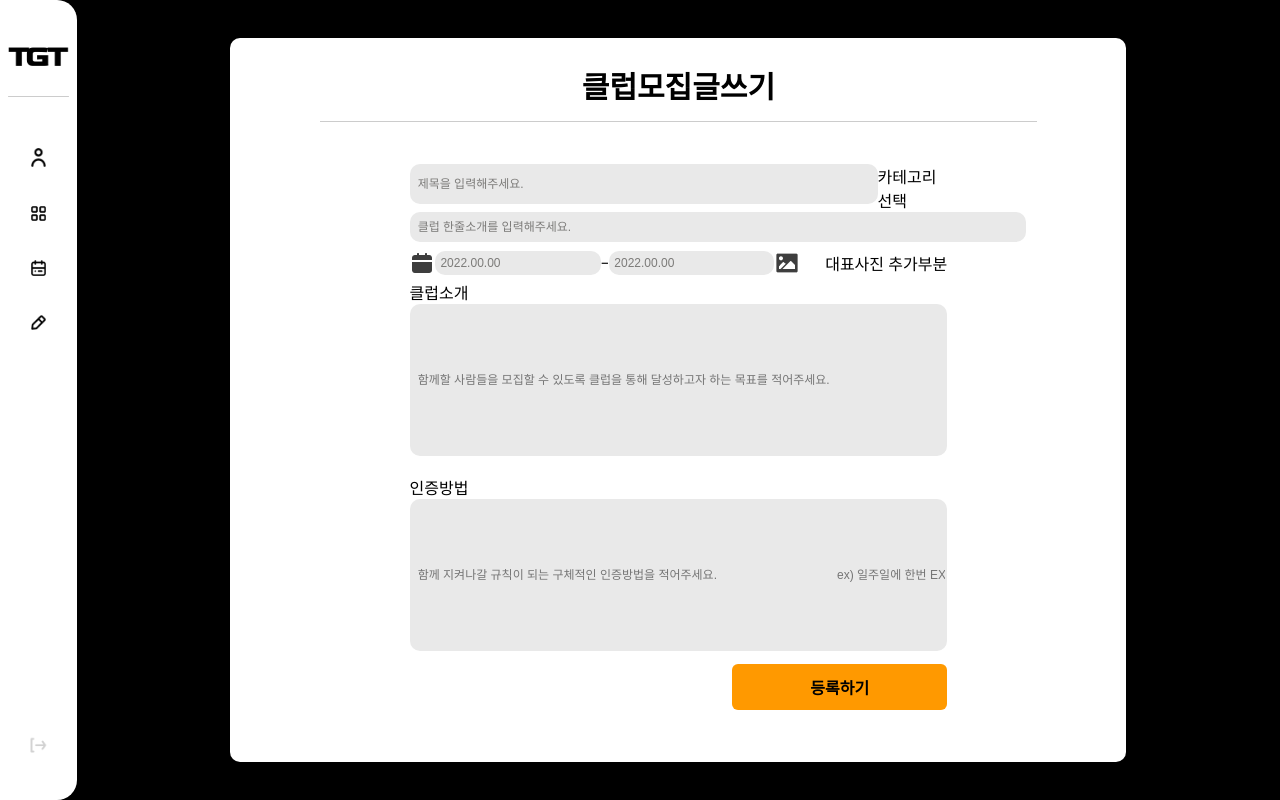
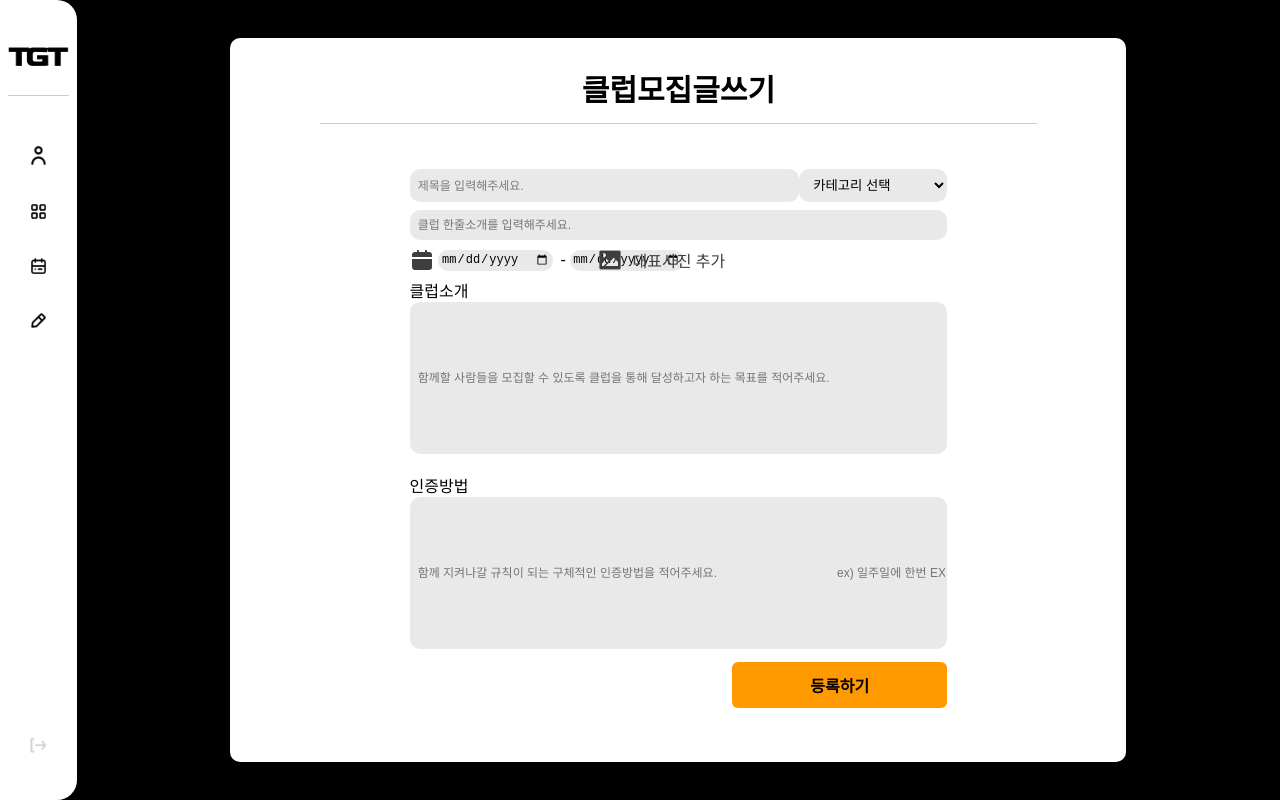
Before and after one commit to assayw119/TGT_front, a React (Create React App) app in the folder frontend/: page /Writepage in a window 1280 px wide. Built offline with nearby package versions, Linux system fonts and the light colour scheme; a web font is replaced by a local one.

Commit message:
[Feat] post page 사진 첨부, 카테고리

```diff
--- a/frontend/public/public.css
+++ b/frontend/public/public.css
@@ -1,5 +1,5 @@
 @font-face {
-  font-family: 'DM Sans';
+  font-family: 'DMSans';
   src: url('./font/gmarket_medium.TTF');
 }
 
@@ -8,7 +8,7 @@ body {
   margin: 0;
   background-color: black;
   height: 100%;
-  font-family: 'DM Sans', sans-serif;
+  font-family: 'DMSans', sans-serif;
 }
 
 #root {
--- a/frontend/src/routes/Writepage.js
+++ b/frontend/src/routes/Writepage.js
@@ -1,6 +1,7 @@
 import React from 'react';
 import Navbar from '../component/Navbar';
 import '../static/css/writepage.css';
+
 
 function Writepage(props) {
   return (
@@ -18,13 +19,22 @@ function Writepage(props) {
                 placeholder="제목을 입력해주세요."
               />
 
-              <div>카테고리 선택</div>
+
+              <select className="select">
+                <option disabled selected>카테고리 선택</option>
+                <option value='0'>취미/교양</option>
+                <option value='1'>스터디</option>
+                <option value='2'>일상</option>
+                <option value='3'>운동</option>
+                <option value='4'>기타</option>
+              </select>
+
             </div>
 
             <div className="write_intro">
               <input
                 type="text"
-                className="wri_title"
+                className="wri_title_2"
                 placeholder="클럽 한줄소개를 입력해주세요."
               />
             </div>
@@ -37,22 +47,23 @@ function Writepage(props) {
                   alt=""
                 />
                 <input
-                  type="text"
+                  type="date"
                   className="wri_deadline"
-                  placeholder="2022.00.00"
                 />
 
                 <div>-</div>
 
                 <input
-                  type="text"
+                  type="date"
                   className="wri_deadline"
-                  placeholder="2022.00.00"
                 />
               </div>
 
               <img src="images/post_picture.png" className="post_icon" alt="" />
-              <div>대표사진 추가부분</div>
+              <label className="input-file-button" for="input-file">
+                대표사진 추가
+              </label>
+              <input type="file" accept="image/*" id="input-file" style={{display:"none"}}/>
             </section>
 
             <div className="write_box">
--- a/frontend/src/static/css/writepage.css
+++ b/frontend/src/static/css/writepage.css
@@ -38,7 +38,9 @@
   justify-content: space-between;
 }
 .wri_title {
-  width: 600px;
+  display: flex;
+  align-items: center;
+  width: 75%;
   background-color: #e9e9e9;
   outline: none;
   border: none;
@@ -48,7 +50,22 @@
   border-radius: 10px;
   margin-bottom: 1.5%;
 }
-
+.wri_title_2 {
+    display: flex;
+    align-items: center;
+    background-color: #e9e9e9;
+    outline: none;
+    border: none;
+    font-size: 12px;
+    font-weight: 400;
+    padding: 1.5%;
+    border-radius: 10px;
+    margin-bottom: 1.5%;
+    width: 100%;
+  }
+.post_category{
+    font-size: 12px;
+}
 .wri_title::placeholder {
   color: #7c7b79;
 }
@@ -60,6 +77,10 @@
   font-weight: 400;
   padding: 1.5%;
   border-radius: 10px;
+  margin-right: 4%;
+  margin-left: 2%;
+  width: 100%;
+  cursor: pointer;
 }
 
 .wri_deadline::placeholder {
@@ -72,13 +93,14 @@
 }
 .wri_detail {
   display: flex;
-  justify-content: space-between;
+  justify-content: flex-start;
   align-items: center;
 }
 .write_date {
   display: flex;
   flex-direction: row;
   align-items: center;
+  width: 35%;
 }
 .post_icon {
   width: 24px;
@@ -120,3 +142,30 @@
   border-radius: 10px;
   margin-bottom: 1.5%;
 }
+select::-ms-expand {
+	display: none;
+}
+.select {
+  background-color: #e9e9e9;
+  border-radius: 10px;
+  outline: 0 none;
+  padding: 1.5% 40px 1.5% 10px;
+  margin-bottom: 1.5%;
+  border: none;
+
+}
+.select option {
+    background: #e9e9e9;
+    color: black;
+    padding: 3px 0;
+}
+.write_intro{
+    display: flex;
+}
+.input-file-button{
+    color: #3E3E3E;
+    cursor: pointer;
+    margin-left: 1.5%;
+    display: flex;
+    align-items: center;
+  }
```
